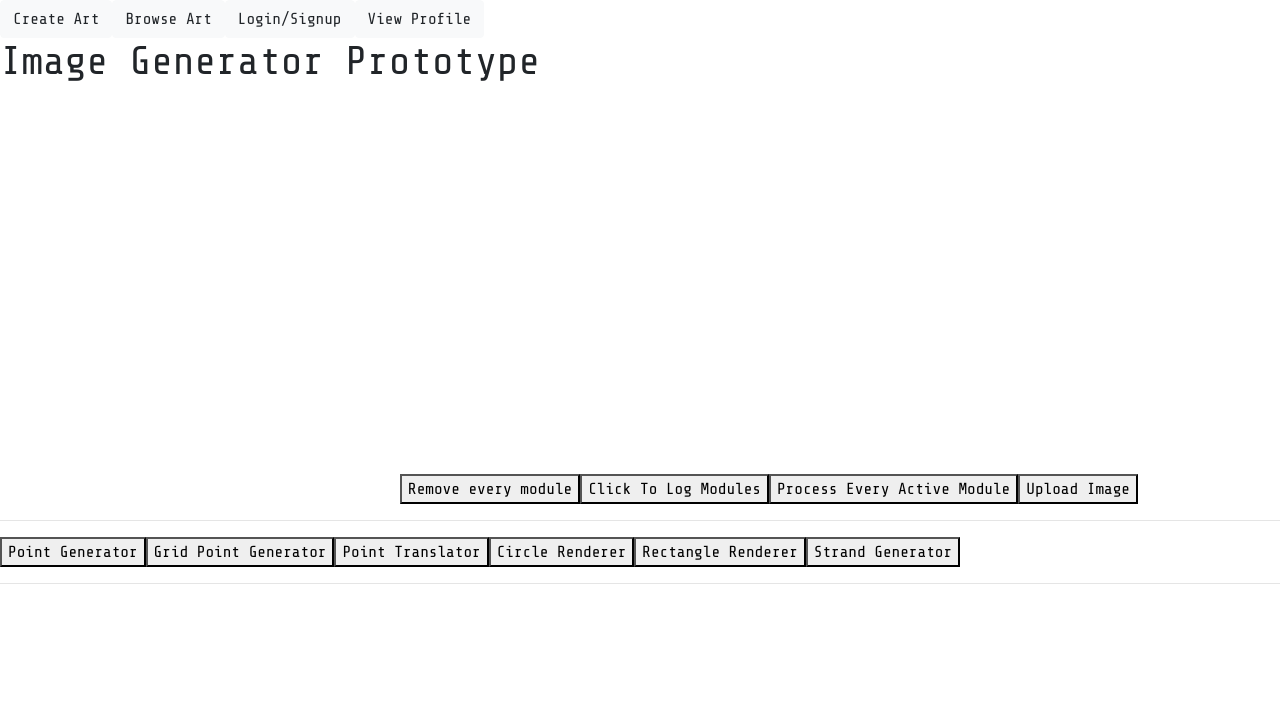
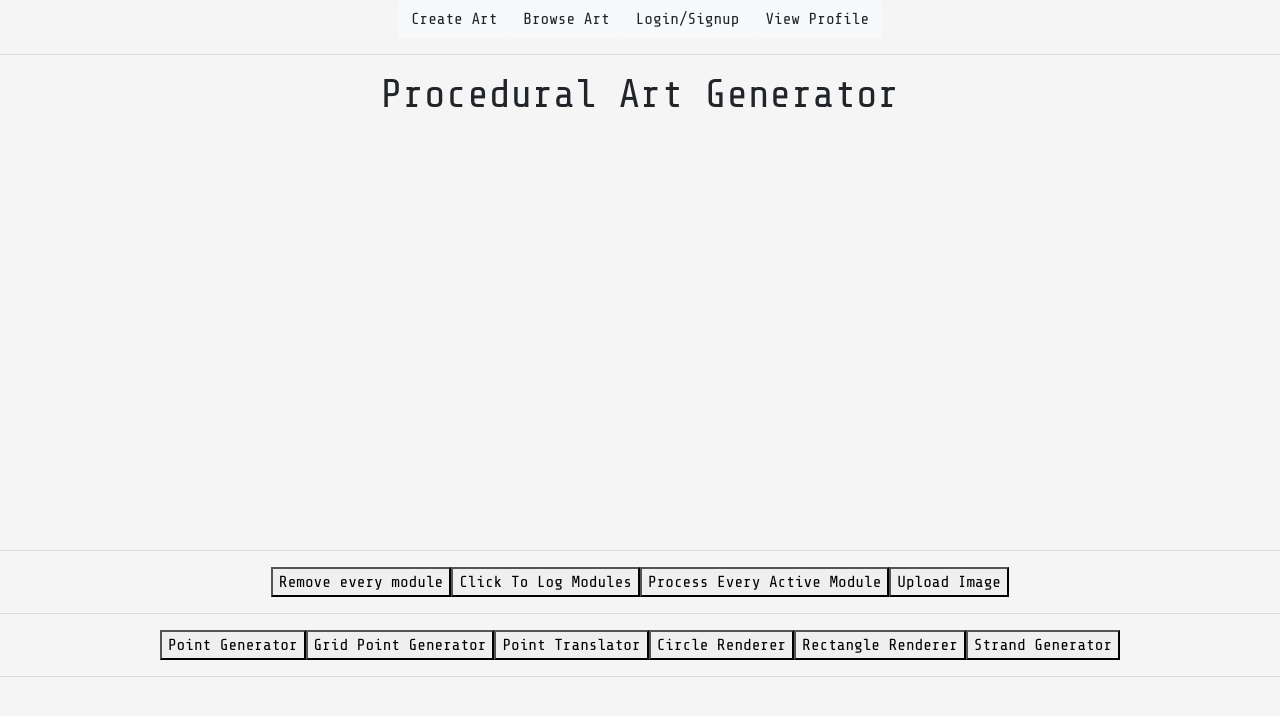
Before and after one commit to CliffWilson98/JavaScript-Procedural-Art, a React (Create React App) app: page / in a window 1280 px wide. Shown: the top 716 px of the page. Built offline with nearby package versions, Linux system fonts and the light colour scheme.

Commit message:
centered elements and changed background color

```diff
--- a/src/ArtGenerator.js
+++ b/src/ArtGenerator.js
@@ -111,9 +111,12 @@ class ArtGenerator extends React.Component{
   render(){
     return (
       <React.Fragment>
-        <NavBar/>
-        <h1> Image Generator Prototype </h1>
-        <canvas ref='canvas' width={400} height={400}></canvas>
+          <NavBar/>
+        <hr></hr>
+        <div class="text-center">
+          <h1> Procedural Art Generator</h1>
+          <canvas ref='canvas' width={400} height={400}></canvas>
+        <hr></hr>
         <button onClick={this.clearModules.bind(this)}>Remove every module</button>
         <button onClick={this.logModules.bind(this)}>Click To Log Modules</button>
         <button onClick={this.processModules}>Process Every Active Module</button>
@@ -122,6 +125,7 @@ class ArtGenerator extends React.Component{
         <ModuleAdder buttonFunction={this.addModule}/>
         <hr></hr>
         <ModuleViewer modules={this.state.activeModules} removeFunction={this.removeModule}/>
+        </div>
       </React.Fragment>
     );
   }
--- a/src/Style/styles.css
+++ b/src/Style/styles.css
@@ -2,4 +2,5 @@
 
 body{
     font-family: 'Share Tech Mono', monospace;
+    background-color: #F5F5F5;
 }
--- a/src/components/NavBar.js
+++ b/src/components/NavBar.js
@@ -10,10 +10,12 @@ class NavBar extends React.Component{
     render(){
         return(
             <React.Fragment>
-                <Button color="light" onClick={() => this.goToNewPage('/')} id='create'>Create Art</Button>
-                <Button color="light" onClick={() => this.goToNewPage('browse')} id='browse'>Browse Art</Button>
-                <Button color="light" onClick={() => this.goToNewPage('login')} id='login'>Login/Signup</Button>
-                <Button color="light" onClick={() => this.goToNewPage('profile')} id='profile'>View Profile</Button>
+                <div class="text-center">
+                    <Button color="light" onClick={() => this.goToNewPage('/')} id='create'>Create Art</Button>
+                    <Button color="light" onClick={() => this.goToNewPage('browse')} id='browse'>Browse Art</Button>
+                    <Button color="light" onClick={() => this.goToNewPage('login')} id='login'>Login/Signup</Button>
+                    <Button color="light" onClick={() => this.goToNewPage('profile')} id='profile'>View Profile</Button>
+                </div>
             </React.Fragment>
         );
     }
```
